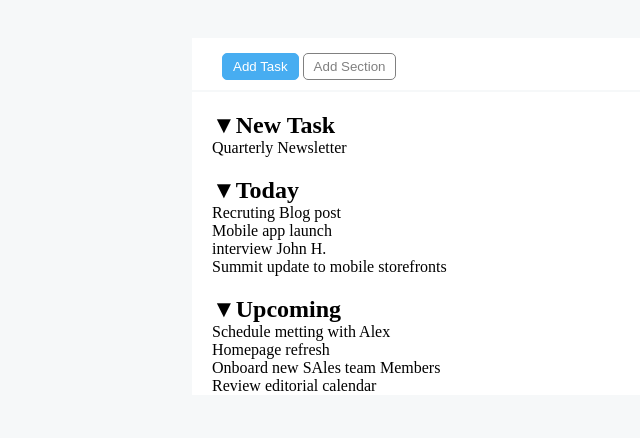
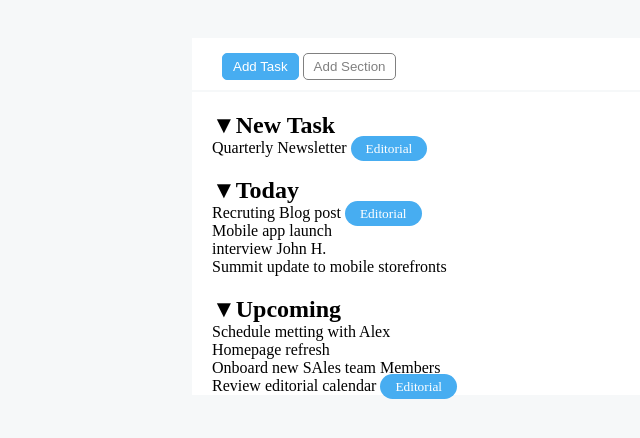
Before and after one commit to Luis-Mocha/html-css-toboolist, a plain HTML site: page index.html in a window 1280 px wide. Shown: the part 92-530 px from the top of the page, without its empty margins (0-640 px from the left). Drawn offline with Linux system fonts and the light colour scheme.

Commit message:
task buttons html

```diff
--- a/assets/css/style.css
+++ b/assets/css/style.css
@@ -69,3 +69,13 @@ section {
 section h1::before {
     content: '\25BC';
 }
+
+.task-button {
+    padding: 5px 15px;
+    border-radius: 15px;
+    color: white;
+    font-size: smaller;
+}
+.editorial {
+    background-color: rgb(71,173,241);
+}
--- a/index.html
+++ b/index.html
@@ -27,27 +27,27 @@
         <div class="sezioni">
             <section id="new-task">
                 <h1>New Task</h1>
-                <ul>
-                    <li>Quarterly Newsletter</li>
-                </ul>
+                <span>Quarterly Newsletter</span> <span class="task-button editorial">Editorial</span>
             </section>
             <section id="today">
                 <h1>Today</h1>
-                <ul>
-                    <li class="check" >Recruting Blog post</li>
-                    <li>Mobile app launch</li>
-                    <li>interview John H.</li>
-                    <li>Summit update to mobile storefronts</li>
-                </ul>
+                <span>Recruting Blog post</span> <span class="task-button editorial">Editorial</span>
+                <br>
+                <span>Mobile app launch</span> <span class="task-button q1">Q1 goals</span>
+                <br>
+                <span>interview John H.</span> <span class="task-button recruiting">Recruiting</span>
+                <br>
+                <span>Summit update to mobile storefronts</span> <span class="task-button  mobile">Mobile</span>
             </section>
             <section id="upcoming">
                 <h1>Upcoming</h1>
-                <ul>
-                    <li>Schedule metting with Alex</li>
-                    <li>Homepage refresh</li>
-                    <li>Onboard new SAles team Members</li>
-                    <li>Review editorial calendar</li>
-                </ul>
+                <span>Schedule metting with Alex</span>
+                <br>
+                <span>Homepage refresh</span> <span class="task-button website">website</span>
+                <br>
+                <span>Onboard new SAles team Members</span> <span class="task-button sales">Sales</span>
+                <br>
+                <span>Review editorial calendar</span> <span class="task-button editorial">Editorial</span>
             </section>
         </div>
     </main>
```
